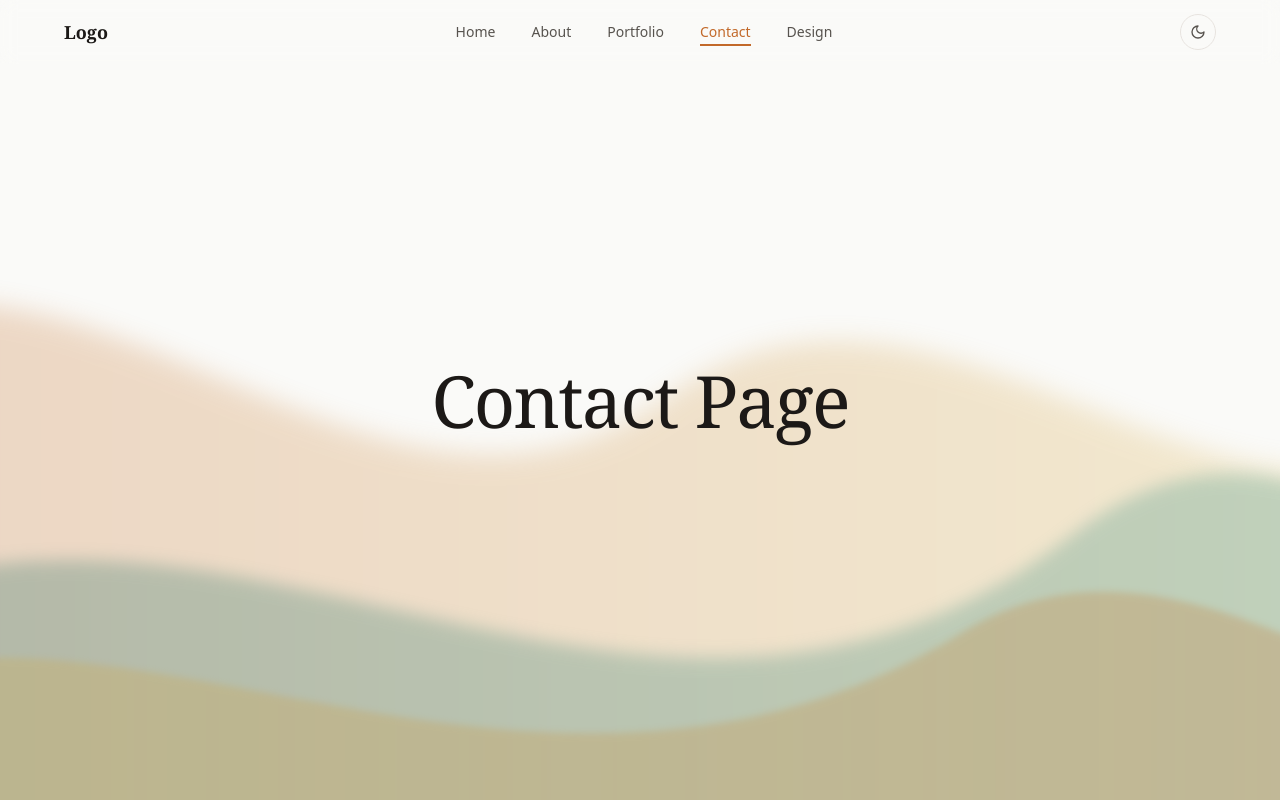
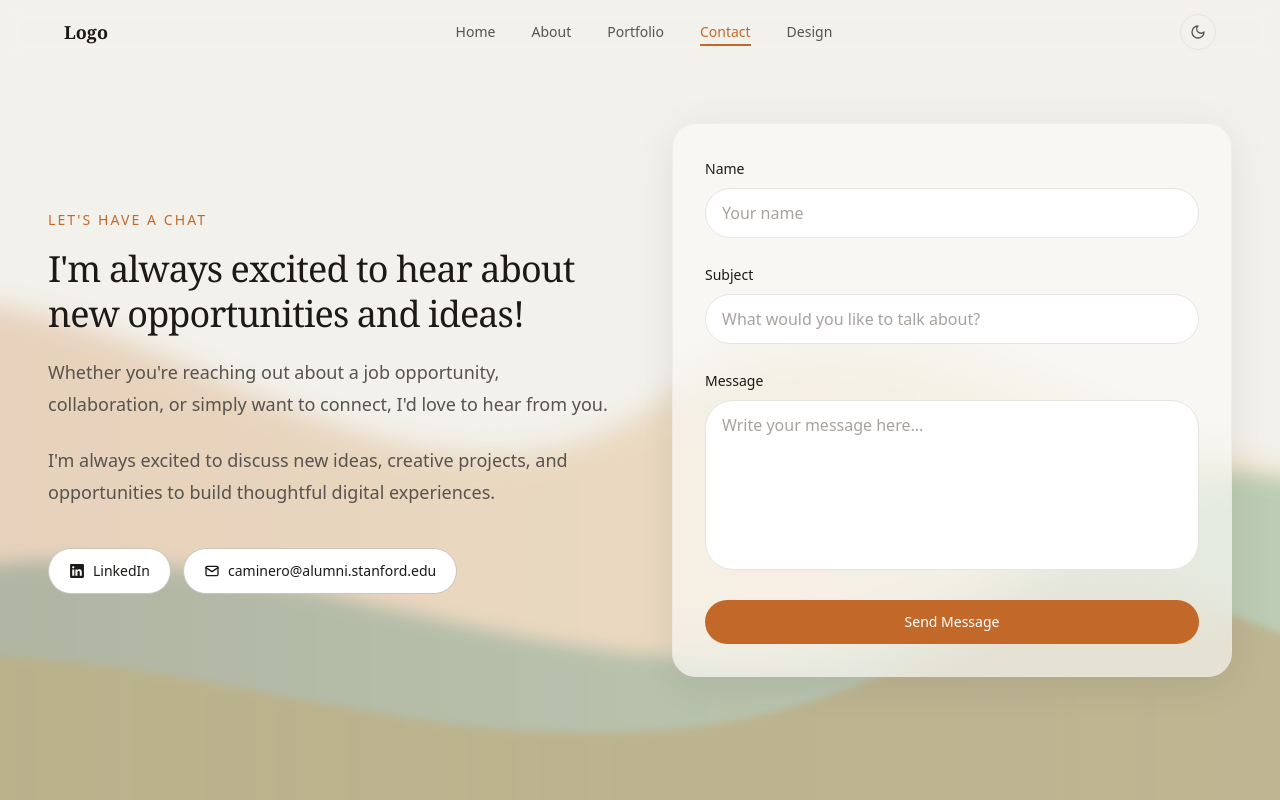
Before and after one commit to nerdboy626/portfolio, a Next.js app: page /contact in a window 1280 px wide. Shown: the top 800 px of the page. Built offline with nearby package versions, Linux system fonts and the light colour scheme.

Commit message:
style: add content to contact page

```diff
--- a/src/app/contact/page.tsx
+++ b/src/app/contact/page.tsx
@@ -1,4 +1,10 @@
+"use client";
 import * as motion from "motion/react-client";
+import Link from "next/link";
+import { useScrollAnimation } from "@/app/hooks/useScrollAnimation";
+import { TbMail } from "react-icons/tb";
+import { RxLinkedinLogo } from "react-icons/rx";
+import { fadeUpClass } from "../lib/animation";
 
 const waves = [
   {
@@ -25,8 +31,9 @@ const waves = [
 ];
 
 export default function ContactPage() {
+  const { ref, isVisible } = useScrollAnimation<HTMLDivElement>();
   return (
-    <div className="relative min-h-screen overflow-hidden bg-background dark:bg-background">
+    <section className="relative min-h-screen overflow-hidden bg-background-alt">
       {/* radial glow */}
       {/* <div className="absolute inset-0 bg-[radial-gradient(circle_at_top,rgba(224,125,66,0.10),transparent_55%)] dark:bg-[radial-gradient(circle_at_top,rgba(224,125,66,0.14),transparent_55%)]" /> */}
 
@@ -89,9 +96,101 @@ export default function ContactPage() {
       ))}
 
       {/* content */}
-      <div className="relative z-10 flex min-h-screen items-center justify-center">
-        <h1>Contact Page</h1>
+      <div
+        ref={ref}
+        className="relative z-10 mx-auto flex min-h-screen w-full max-w-7xl flex-col items-center justify-center gap-16 px-6 py-24 lg:flex-row lg:px-12"
+      >
+        {/* LEFT SIDE */}
+        <div
+          className={`w-full max-w-2xl ${fadeUpClass(isVisible, "delay-50", "translate-y-24")}`}
+        >
+          <p className="mb-3 text-sm font-medium uppercase tracking-[0.15em] text-primary">
+            Let's Have a Chat
+          </p>
+
+          <h2 className="mb-5 text-3xl md:text-4xl">
+            I'm always excited to hear about new opportunities and ideas!
+          </h2>
+
+          <p className="mb-6 text-lg leading-8">
+            Whether you&apos;re reaching out about a job opportunity,
+            collaboration, or simply want to connect, I&apos;d love to hear from
+            you.
+          </p>
+
+          <p className="mb-6 text-lg leading-8">
+            I&apos;m always excited to discuss new ideas, creative projects, and
+            opportunities to build thoughtful digital experiences.
+          </p>
+
+          {/* links */}
+          <div className="mt-10 flex gap-3">
+            <Link
+              href="https://www.linkedin.com/in/nicolas-caminero"
+              target="_blank"
+              rel="noopener noreferrer"
+              className="btn btn-secondary no-underline"
+            >
+              <div>
+                <RxLinkedinLogo className="h-4 w-4" />
+              </div>
+
+              <span className="text-sm font-medium">LinkedIn</span>
+            </Link>
+
+            <Link
+              href="mailto:caminero@alumni.stanford.edu"
+              className="btn btn-secondary no-underline"
+            >
+              <div>
+                <TbMail className="h-4 w-4" />
+              </div>
+
+              <span className="text-sm font-medium">
+                caminero@alumni.stanford.edu
+              </span>
+            </Link>
+          </div>
+        </div>
+
+        {/* RIGHT SIDE */}
+        <div
+          className={` w-full max-w-2xl ${fadeUpClass(isVisible, "delay-150", "translate-y-24")}`}
+        >
+          <div className="rounded-3xl border border-border/50 bg-background/65 p-8 shadow-[0_8px_40px_rgba(0,0,0,0.08)] backdrop-blur-xl">
+            <form className="flex flex-col gap-6">
+              <div>
+                <label>Name</label>
+                <input className="mt-2" type="text" placeholder="Your name" />
+              </div>
+
+              <div>
+                <label>Subject</label>
+
+                <input
+                  className="mt-2"
+                  type="text"
+                  placeholder="What would you like to talk about?"
+                />
+              </div>
+
+              <div>
+                <label>Message</label>
+
+                <textarea
+                  className="mt-2"
+                  rows={6}
+                  placeholder="Write your message here..."
+                />
+              </div>
+
+              <button type="submit" className="btn btn-primary">
+                Send Message
+              </button>
+            </form>
+          </div>
+        </div>
       </div>
-    </div>
+    </section>
   );
 }
```
